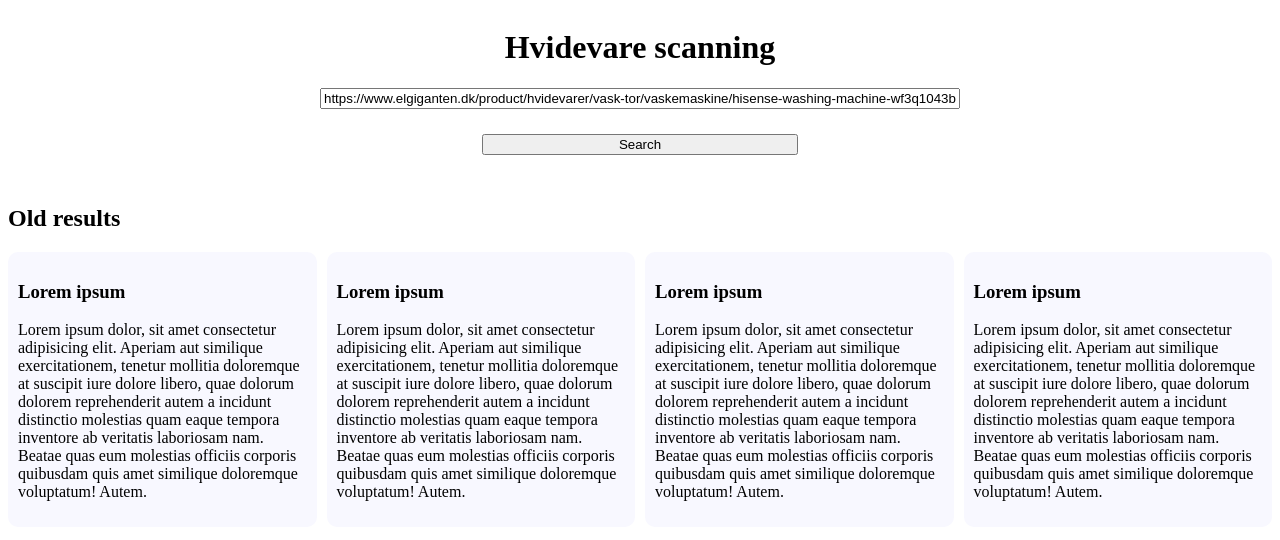
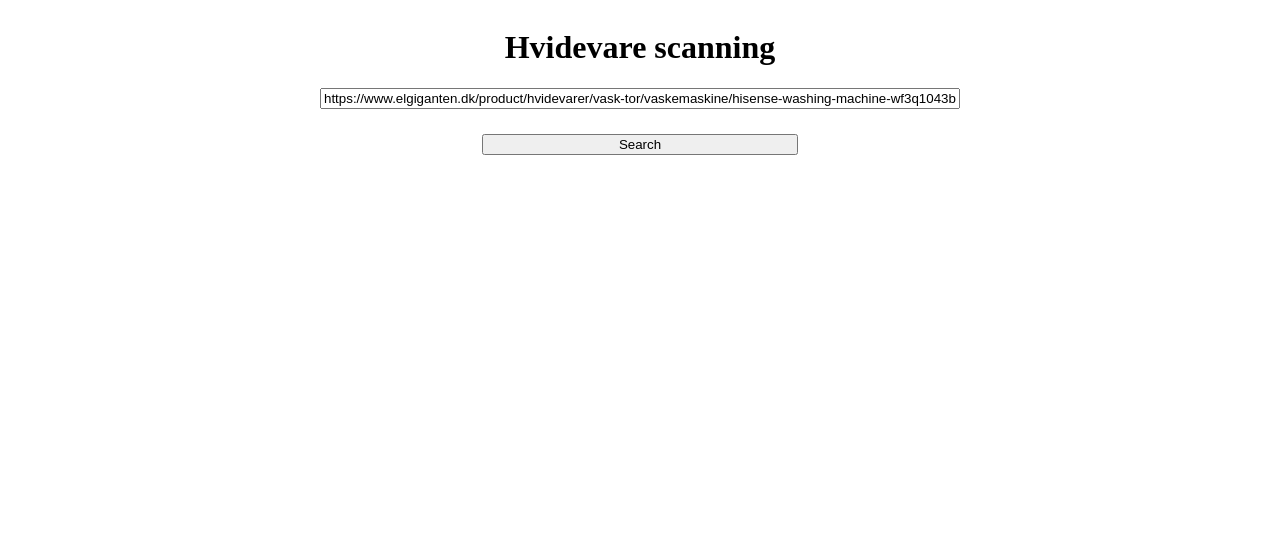
Before and after one commit to ChristianHolm1/hvidevare_scanning, an Angular app in the folder Frontend_Angular/HvidevareScanning/: page / in a window 1280 px wide. Shown: the top 540 px of the page. Built offline with nearby package versions, Linux system fonts and the light colour scheme.

Commit message:
Simplified layout

```diff
--- a/Frontend_Angular/HvidevareScanning/src/app/app.component.html
+++ b/Frontend_Angular/HvidevareScanning/src/app/app.component.html
@@ -7,19 +7,8 @@
 <div *ngIf="result.length" id="result-container">
   <h2>Results</h2>
   <div class="result-container">
-    <div *ngFor="let item of results" class="result">
-      <h3>Lorem ipsum</h3>
+    <div class="result">
       <p>{{ result }}</p>
     </div>
   </div>
 </div>
-
-<div id="result-container">
-  <h2>Old results</h2>
-  <div class="result-container">
-    <div *ngFor="let item of results" class="result">
-      <h3>Lorem ipsum</h3>
-      <p>Lorem ipsum dolor, sit amet consectetur adipisicing elit. Aperiam aut similique exercitationem, tenetur mollitia doloremque at suscipit iure dolore libero, quae dolorum dolorem reprehenderit autem a incidunt distinctio molestias quam eaque tempora inventore ab veritatis laboriosam nam. Beatae quas eum molestias officiis corporis quibusdam quis amet similique doloremque voluptatum! Autem.</p>
-    </div>
-  </div>
-</div>
--- a/Frontend_Angular/HvidevareScanning/src/app/app.component.ts
+++ b/Frontend_Angular/HvidevareScanning/src/app/app.component.ts
@@ -10,12 +10,6 @@ export class AppComponent {
   title = 'HvidevareScanning';
   url:string = 'https://www.elgiganten.dk/product/hvidevarer/vask-tor/vaskemaskine/hisense-washing-machine-wf3q1043bw-white/624062';
   result:string = '';
-  results:Array<string> = [
-    '1',
-    '2',
-    '3',
-    '4',
-  ]
 
   async getHtmlFromSite() {
     try {
```
